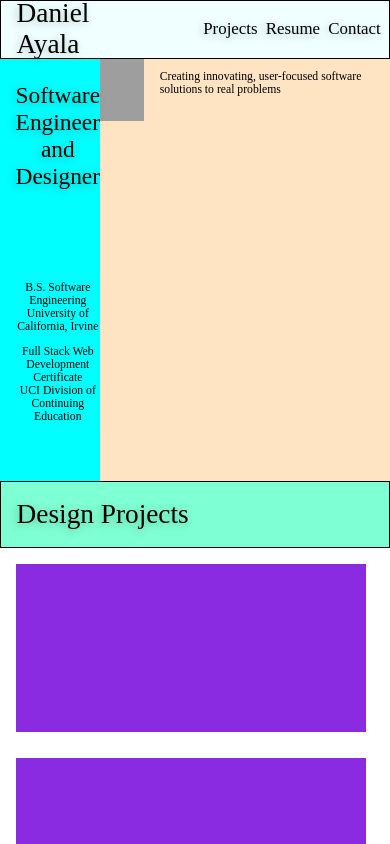
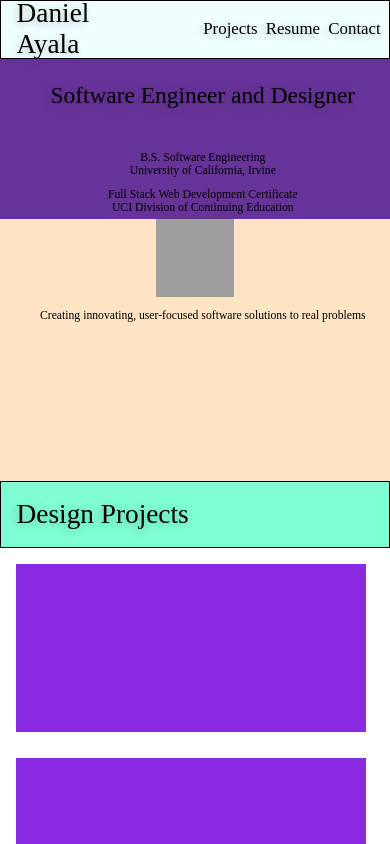
Before and after one commit to DaniBoie/TS-React-Portfolio, a React (Create React App) app in the folder react-typescript-demo/: page / in a window 390 px wide. Shown: the top 844 px of the page. Built offline with nearby package versions, Linux system fonts and the light colour scheme; grey boxes are pictures that could not be loaded; a web font is replaced by a local one.

Commit message:
routing to 2nd page

```diff
--- a/react-typescript-demo/src/App.tsx
+++ b/react-typescript-demo/src/App.tsx
@@ -1,15 +1,18 @@
 import './App.css';
-import {Greet} from "./components/Greet"
-import {About} from "./components/About"
-import {Projects} from "./components/Projects"
+import {Home} from './pages/Home';
+import { BrowserRouter, Route, Routes } from 'react-router-dom';
 
 function App() {
   return (
-    <div className="App">
-      <Greet name={"Daniel Ayala"}/>
-      <About />
-      <Projects />
-    </div>
+    <>
+    <BrowserRouter>
+        <Routes>
+          <Route path="/" element={<Home />} />
+          <Route path="/" element={<Home />} />
+        </Routes>
+    </BrowserRouter>
+
+    </>
   );
 }
 
--- a/react-typescript-demo/src/components/About.css
+++ b/react-typescript-demo/src/components/About.css
@@ -4,6 +4,7 @@
   display: flex;
   flex-direction: row;
   height: 50vh;
+  /* align-items: center; */
 }
 
 
@@ -42,10 +43,23 @@
   font-family: 'Yrsa';
   font-size: 3vmin;
   margin-left: 4vw;
+  align-self: center;
 }
 
 .portfolioImage {
-  width: 16vw;
-  height: 16vw;
+  width: 20vw;
+  height: 20vw;
   background: url('../resources/portfolio.JPG');
+  align-self: center;
 }
+
+@media screen and (max-width: 800px) {
+  .info {
+    background-color: rebeccapurple;
+    width: 100vw;
+  }
+
+  .about {
+    flex-direction: column;
+  }
+}
--- a/react-typescript-demo/src/components/About.tsx
+++ b/react-typescript-demo/src/components/About.tsx
@@ -20,7 +20,6 @@ export const About = () => {
 
 
       <div className="portfolioImage">
-        {/* <img src={require('../resources/portfolio.JPG')} alt="Daniel Ayala's Face"/> */}
       </div>
 
 
--- /dev/null
+++ b/react-typescript-demo/src/pages/Home.tsx
@@ -0,0 +1,13 @@
+import {Greet} from "../components/Greet"
+import {About} from "../components/About"
+import {Projects} from "../components/Projects"
+
+export const Home = () => {
+  return (
+    <div className="App">
+      <Greet name={"Daniel Ayala"}/>
+      <About />
+      <Projects />
+    </div>
+  )
+}
```
